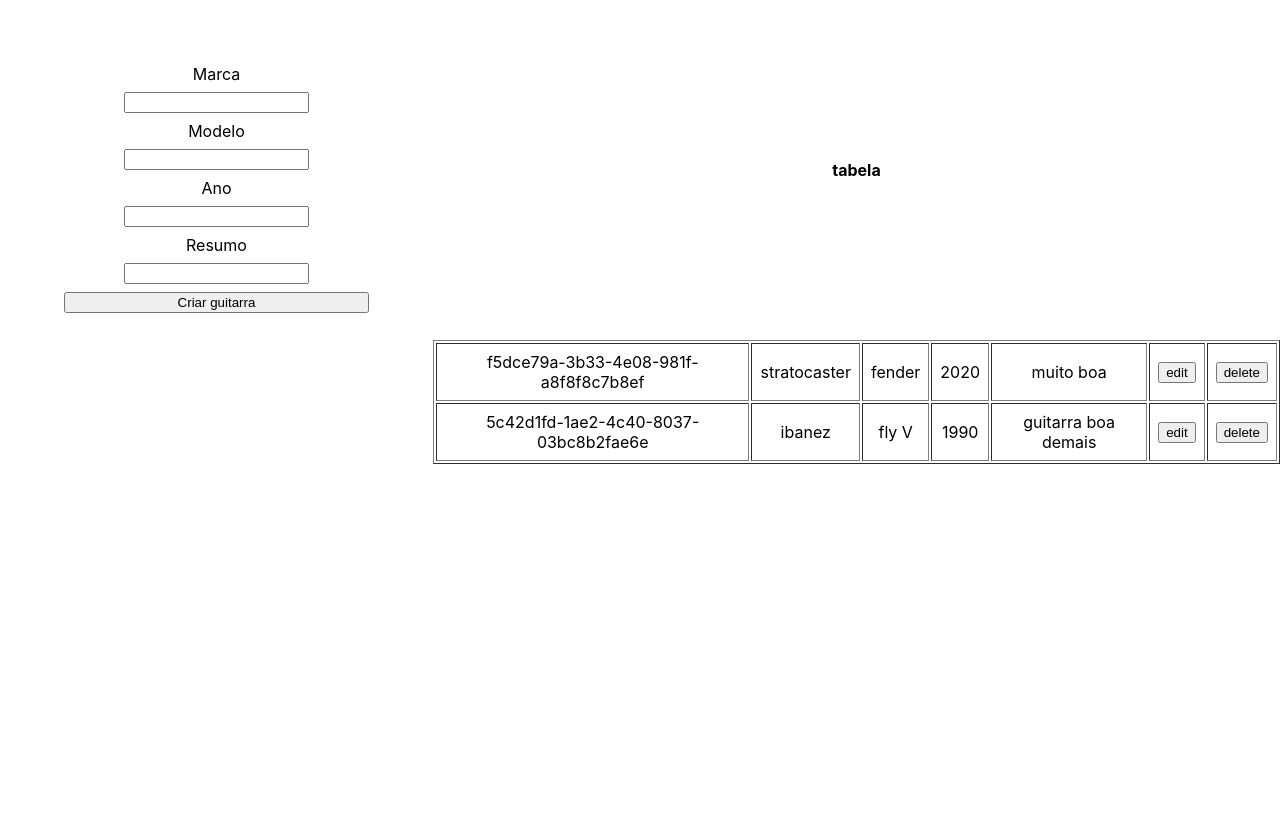
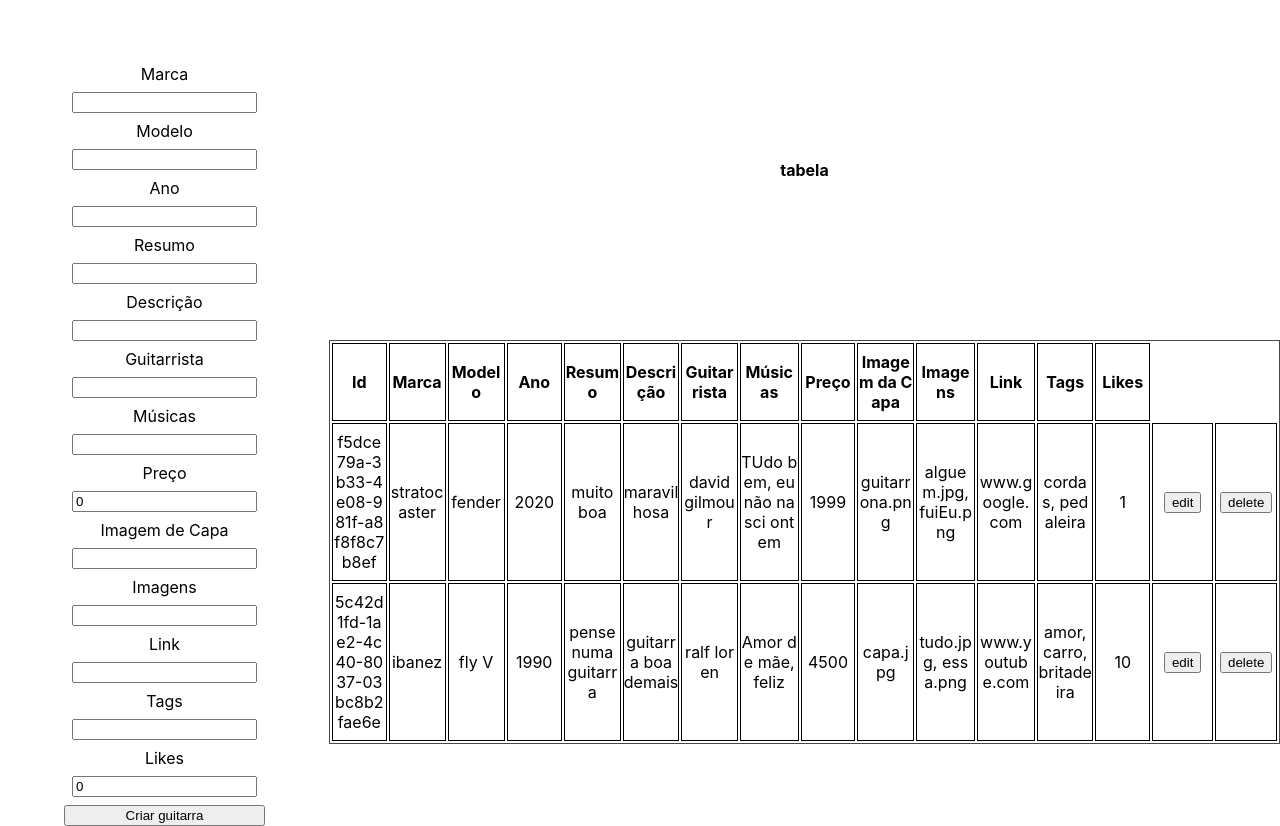
Before and after one commit to AntenorZapata/guitar-app, a React (Create React App) app in the folder client/: page /admin in a window 1280 px wide. Before the commit the page ends 800 px from the top, so only its background shows below. Built offline with nearby package versions, Linux system fonts and the light colour scheme; sample sign-in values are in the browser's storage.

Commit message:
feat: update the table. add dynamic rows and sort features

```diff
--- a/client/src/App.css
+++ b/client/src/App.css
@@ -131,8 +131,24 @@ h4 {
   text-align: center;
   height: 40rem;
   display: flex;
+  justify-content: center;
 }
 
-table td {
-  padding: .5rem;
+/* .guitar-table {
+  /* margin-left: auto; */
+  /* margin-right: auto; */
+
+
+table {
+  border: 1px solid rgb(74, 72, 83);
+  table-layout: fixed;
 }
+
+th,
+td {
+  border: 1px solid black;
+  width: 100px;
+  overflow: hidden;
+  padding: .5rem 0;
+  word-break: break-all;
+}
--- a/client/src/components/form/Form.jsx
+++ b/client/src/components/form/Form.jsx
@@ -3,6 +3,7 @@ import { useDispatch } from 'react-redux';
 import { v4 as uuidv4 } from 'uuid';
 import { createGuitarData } from '../../actions';
 import fields from '../../service/formFields';
+import GuitarTable from '../table/GuitarTable';
 
 const initialState = {
   brand: '',
@@ -10,6 +11,7 @@ const initialState = {
   year: '',
   summary: '',
   description: '',
+  player: '',
   songs: [],
   price: 0,
   imageCover: '',
@@ -21,21 +23,52 @@ const initialState = {
 
 export default function form() {
   const dispatch = useDispatch();
+
+  // Estado Teste
   const [guitarTable, setGuitarTable] = useState([
     {
-      id: uuidv4(), brand: 'stratocaster', model: 'fender', year: 2020, summary: 'muito boa',
+      id: uuidv4(),
+      brand: 'stratocaster',
+      model: 'fender',
+      year: 2020,
+      summary: 'muito boa',
+      description: 'maravilhosa',
+      player: 'david gilmour',
+      songs: 'TUdo bem, eu não nasci ontem',
+      price: 1999,
+      imageCover: 'guitarrona.png',
+      images: 'alguem.jpg, fuiEu.png',
+      link: 'www.google.com',
+      tags: 'cordas, pedaleira',
+      likeCount: 1,
     },
     {
-      id: uuidv4(), brand: 'ibanez', model: 'fly V', year: 1990, summary: 'guitarra boa demais',
+      id: uuidv4(),
+      brand: 'ibanez',
+      model: 'fly V',
+      year: 1990,
+      description: 'pense numa guitarra',
+      summary: 'guitarra boa demais',
+      player: 'ralf loren',
+      songs: 'Amor de mãe, feliz',
+      price: 4500,
+      imageCover: 'capa.jpg',
+      images: 'tudo.jpg, essa.png',
+      link: 'www.youtube.com',
+      tags: 'amor, carro, britadeira',
+      likeCount: 10,
     },
   ]);
   const [state, setState] = useState(initialState);
+  const [order, setOrder] = useState(false);
 
   const handleValue = ({ target }) => {
     const { name } = target;
     setState({
       ...state,
-      [name]: Array.isArray(state[name]) ? target.value.split(', ') : target.value,
+      [name]: Array.isArray(state[name])
+        ? target.value.split(',')
+        : target.value,
     });
   };
 
@@ -45,7 +78,7 @@ export default function form() {
     let newState = [];
     if (guitar) newState = guitarTable.filter((el) => el !== guitar);
     const id = uuidv4();
-    setGuitarTable((prev, _props) => (!guitar ? ([...prev, { id, ...state }])
+    setGuitarTable((prev, _props) => (!guitar ? [...prev, { id, ...state }]
       : [{ id, ...state }, ...newState]));
     // dispatch(createGuitarData(state));
   };
@@ -61,31 +94,53 @@ export default function form() {
 
   const handleDeleteRow = (id) => {
     const guitar = guitarTable.find((gt) => gt.id === id);
-    let newState = [];
-    if (guitar) newState = guitarTable.filter((el) => el !== guitar);
+    const newState = guitarTable.filter((el) => el !== guitar);
     setGuitarTable(newState);
   };
 
-  const data = guitarTable.map((gt, index) => (
-    <tr key={gt.id}>
-      <td>{gt.id}</td>
-      <td>{gt.brand}</td>
-      <td>{gt.model}</td>
-      <td>{gt.year}</td>
-      <td>{gt.summary}</td>
-      <td><button onClick={() => handleEditTable(gt.id)} type="button">edit</button></td>
-      <td><button onClick={() => handleDeleteRow(gt.id)} type="button">delete</button></td>
-    </tr>
-  ));
+  // Componentizar o sort
+
+  const handleSort = (e) => {
+    let newState = [];
+    const numbers = ['year', 'price', 'likeCount'];
+    const mySubString = e.target.outerHTML.substring(
+      e.target.outerHTML.indexOf('"') + 1,
+      e.target.outerHTML.lastIndexOf('"'),
+    );
+
+    if (mySubString === 'id') return null;
+
+    if (numbers.includes(mySubString)) {
+      newState = [...guitarTable]
+        .sort((a, b) => {
+          if (a[mySubString] > b[mySubString]) {
+            return parseInt(b[mySubString], 10) - parseInt(a[mySubString], 10);
+          }
+          return parseInt(a[mySubString], 10) - parseInt(b[mySubString], 10);
+        });
+    } else {
+      newState = [...guitarTable].sort((a, b) => {
+        const valueA = a[mySubString].toUpperCase();
+        const valueB = b[mySubString].toUpperCase();
+
+        if (valueA < valueB) return order ? -1 : 1;
+        if (valueA > valueB) return !order ? 1 : -1;
+        return 0;
+      });
+    }
+    setGuitarTable(newState);
+  };
+
+  useEffect(() => {
+    setOrder(!order);
+  }, []);
 
   return (
     <div className="form-table">
       <form className="form" onSubmit={handleSubmit}>
         {fields.map((field) => (
           <div key={field.id}>
-            <label htmlFor={field.value}>
-              {field.label}
-            </label>
+            <label htmlFor={field.value}>{field.label}</label>
             <input
               type={field.type}
               id={field.value}
@@ -100,11 +155,12 @@ export default function form() {
       </form>
       <div className="table">
         <h4>tabela</h4>
-        <table border="1">
-          <tbody>
-            {data}
-          </tbody>
-        </table>
+        <GuitarTable
+          guitarTable={guitarTable}
+          handleDeleteRow={handleDeleteRow}
+          handleEditTable={handleEditTable}
+          handleSort={handleSort}
+        />
       </div>
     </div>
   );
--- /dev/null
+++ b/client/src/components/table/GuitarTable.jsx
@@ -0,0 +1,62 @@
+import React from 'react';
+
+const titles = [
+  { id: 1, value: 'Id', state: 'id' },
+  { id: 2, value: 'Marca', state: 'brand' },
+  { id: 4, value: 'Modelo', state: 'model' },
+  { id: 3, value: 'Ano', state: 'year' },
+  { id: 5, value: 'Resumo', state: 'summary' },
+  { id: 6, value: 'Descrição', state: 'description' },
+  { id: 7, value: 'Guitarrista', state: 'player' },
+  { id: 8, value: 'Músicas', state: 'songs' },
+  { id: 9, value: 'Preço', state: 'price' },
+  { id: 10, value: 'Imagem da Capa', state: 'imageCover' },
+  { id: 11, value: 'Imagens', state: 'images' },
+  { id: 12, value: 'Link', state: 'link' },
+  { id: 13, value: 'Tags', state: 'tags' },
+  { id: 14, value: 'Likes', state: 'likeCount' },
+];
+
+function GuitarTable({
+  guitarTable,
+  handleDeleteRow,
+  handleEditTable,
+  handleSort,
+}) {
+  return (
+    <div>
+      <table border="1" className="guitar-table">
+        <tbody>
+          <tr>
+            {titles.map((title) => (
+              <th key={title.id} name={title.state} onClick={handleSort}>{title.value}</th>
+            ))}
+          </tr>
+          {guitarTable.map((gt) => {
+            const arr = Object.values(gt);
+            return (
+              <tr key={gt.id}>
+                {arr.map((el) => (
+                  <td key={el}>{el}</td>
+                ))}
+                <td>
+                  <button onClick={() => handleEditTable(gt.id)} type="button">
+                    edit
+                  </button>
+                </td>
+                <td>
+                  <button onClick={() => handleDeleteRow(gt.id)} type="button">
+                    delete
+                  </button>
+                </td>
+              </tr>
+
+            );
+          })}
+        </tbody>
+      </table>
+    </div>
+  );
+}
+
+export default GuitarTable;
--- a/client/src/service/formFields.js
+++ b/client/src/service/formFields.js
@@ -11,33 +11,33 @@ const fields = [
   {
     id: 4, label: 'Resumo', type: 'text', value: 'summary',
   },
-  // {
-  //   id: 5, label: 'Descrição', type: 'text', value: 'description',
-  // },
-  // {
-  //   id: 6, label: 'Guitarrista', type: 'text', value: 'player',
-  // },
-  // {
-  //   id: 7, label: 'Músicas', type: 'text', value: 'songs',
-  // },
-  // {
-  //   id: 8, label: 'Preço', type: 'number', value: 'price',
-  // },
-  // {
-  //   id: 9, label: 'Imagem de Capa', type: 'text', value: 'imageCover',
-  // },
-  // {
-  //   id: 10, label: 'Imagens', type: 'text', value: 'images',
-  // },
-  // {
-  //   id: 11, label: 'Link', type: 'text', value: 'link',
-  // },
-  // {
-  //   id: 12, label: 'Tags', type: 'text', value: 'tags',
-  // },
-  // {
-  //   id: 13, label: 'Likes', type: 'number', value: 'likeCount',
-  // },
+  {
+    id: 5, label: 'Descrição', type: 'text', value: 'description',
+  },
+  {
+    id: 6, label: 'Guitarrista', type: 'text', value: 'player',
+  },
+  {
+    id: 7, label: 'Músicas', type: 'text', value: 'songs',
+  },
+  {
+    id: 8, label: 'Preço', type: 'number', value: 'price',
+  },
+  {
+    id: 9, label: 'Imagem de Capa', type: 'text', value: 'imageCover',
+  },
+  {
+    id: 10, label: 'Imagens', type: 'text', value: 'images',
+  },
+  {
+    id: 11, label: 'Link', type: 'text', value: 'link',
+  },
+  {
+    id: 12, label: 'Tags', type: 'text', value: 'tags',
+  },
+  {
+    id: 13, label: 'Likes', type: 'number', value: 'likeCount',
+  },
 
 ];
 
```
Also changed, not shown: 1 other file (tests, documents, lock files or other folders).
